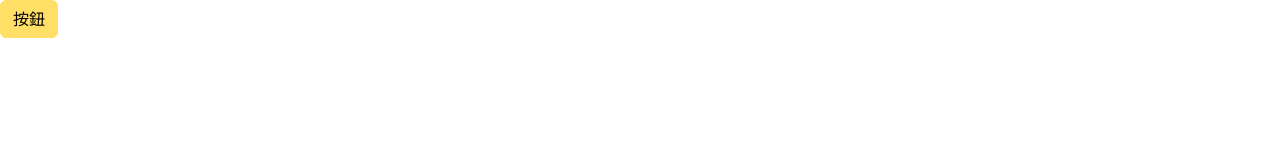
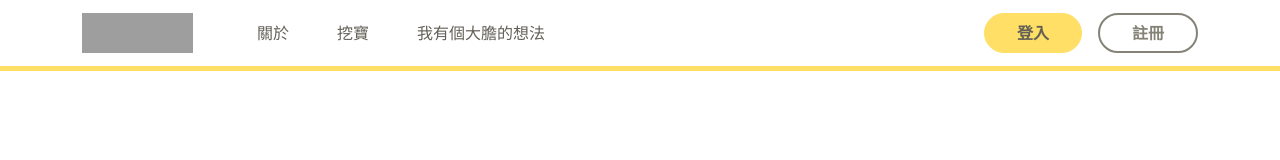
Before and after one commit to murasaki1022/CrowdfundingPractice, a website with bundled scripts: page index.html in a window 1280 px wide. Built offline with nearby package versions, Linux system fonts and the light colour scheme; grey boxes are pictures that could not be loaded.

Commit message:
完成navbar

```diff
--- a/index.html
+++ b/index.html
@@ -1,5 +1,5 @@
 <!DOCTYPE html>
-<html lang="en">
+<html lang="zh-Hant">
   <head>
     <meta charset="UTF-8" />
     <meta name="viewport" content="width=device-width, initial-scale=1.0" />
@@ -7,6 +7,59 @@
     <title>拼拼募資平台</title>
   </head>
   <body>
-    <button class="btn btn-primary">按鈕</button>
+    <nav
+      class="navbar navbar-expand-lg navbar-light border-bottom border-primary border-5"
+    >
+      <div class="container">
+        <a class="navbar-brand" href="#"
+          ><img
+            src="https://hexschool.github.io/boootstrap5WebLayout/assets/logo.jpg?1715075634663"
+            width="111"
+            height="40"
+            alt="logo"
+        /></a>
+        <button
+          class="navbar-toggler"
+          type="button"
+          data-bs-toggle="collapse"
+          data-bs-target="#navbarText"
+          aria-controls="navbarText"
+          aria-expanded="false"
+          aria-label="Toggle navigation"
+        >
+          <span class="navbar-toggler-icon"></span>
+        </button>
+        <div class="collapse navbar-collapse" id="navbarText">
+          <ul class="navbar-nav me-auto mb-lg-0">
+            <li class="nav-item">
+              <a class="nav-link link-dark ms-5 px-0" href="#">關於</a>
+            </li>
+            <li class="nav-item">
+              <a class="nav-link link-dark link-color ms-5 px-0" href="#"
+                >挖寶</a
+              >
+            </li>
+            <li class="nav-item">
+              <a class="nav-link link-dark ms-5 px-0" href="#"
+                >我有個大膽的想法</a
+              >
+            </li>
+          </ul>
+          <div class="d-flex justify-content-end">
+            <button
+              class="btn fw-bold btn-primary rounded-pill px-6 me-3 text-dark"
+            >
+              登入
+            </button>
+            <button
+              class="btn fw-bold btn-outline-primary rounded-pill px-6 border-2 border-gray text-gray"
+            >
+              註冊
+            </button>
+          </div>
+        </div>
+      </div>
+    </nav>
+    <script type="module" src="./js/all.js"></script>
   </body>
 </html>
--- /dev/null
+++ b/js/all.js
@@ -0,0 +1 @@
+import "../../node_modules/bootstrap/dist/js/bootstrap.bundle.min.js";
--- a/scss/all.scss
+++ b/scss/all.scss
@@ -1,4 +1,11 @@
 @import "../node_modules/bootstrap/scss/functions";
 @import "./helpers/variables";
+@import "../node_modules/bootstrap/scss/bootstrap";
 
-@import "../node_modules/bootstrap/scss/bootstrap";
+.link-dark {
+    &:hover {
+        color: $primary !important
+    }
+}
+
+.
--- a/scss/helpers/_variables.scss
+++ b/scss/helpers/_variables.scss
@@ -298,7 +298,7 @@ $cyans: (
 // fusv-enable
 
 // scss-docs-start theme-color-variables
-$primary:       $blue !default;
+$primary:       #FFDF65 !default;
 $secondary:     $gray-600 !default;
 $success:       $green !default;
 $info:          $cyan !default;
@@ -310,7 +310,7 @@ $dark:          $gray-900 !default;
 
 // scss-docs-start theme-colors-map
 $theme-colors: (
-  "primary":    #FFDF65,
+  "primary":    $primary,
   "secondary":  $secondary,
   "success":    $success,
   "info":       $info,
@@ -416,6 +416,7 @@ $spacers: (
   3: $spacer,
   4: $spacer * 1.5,
   5: $spacer * 3,
+  6: $spacer * 2,
 ) !default;
 // scss-docs-end spacer-variables-maps
 
```
Also changed, not shown: scss/all.css, 1 other file.
